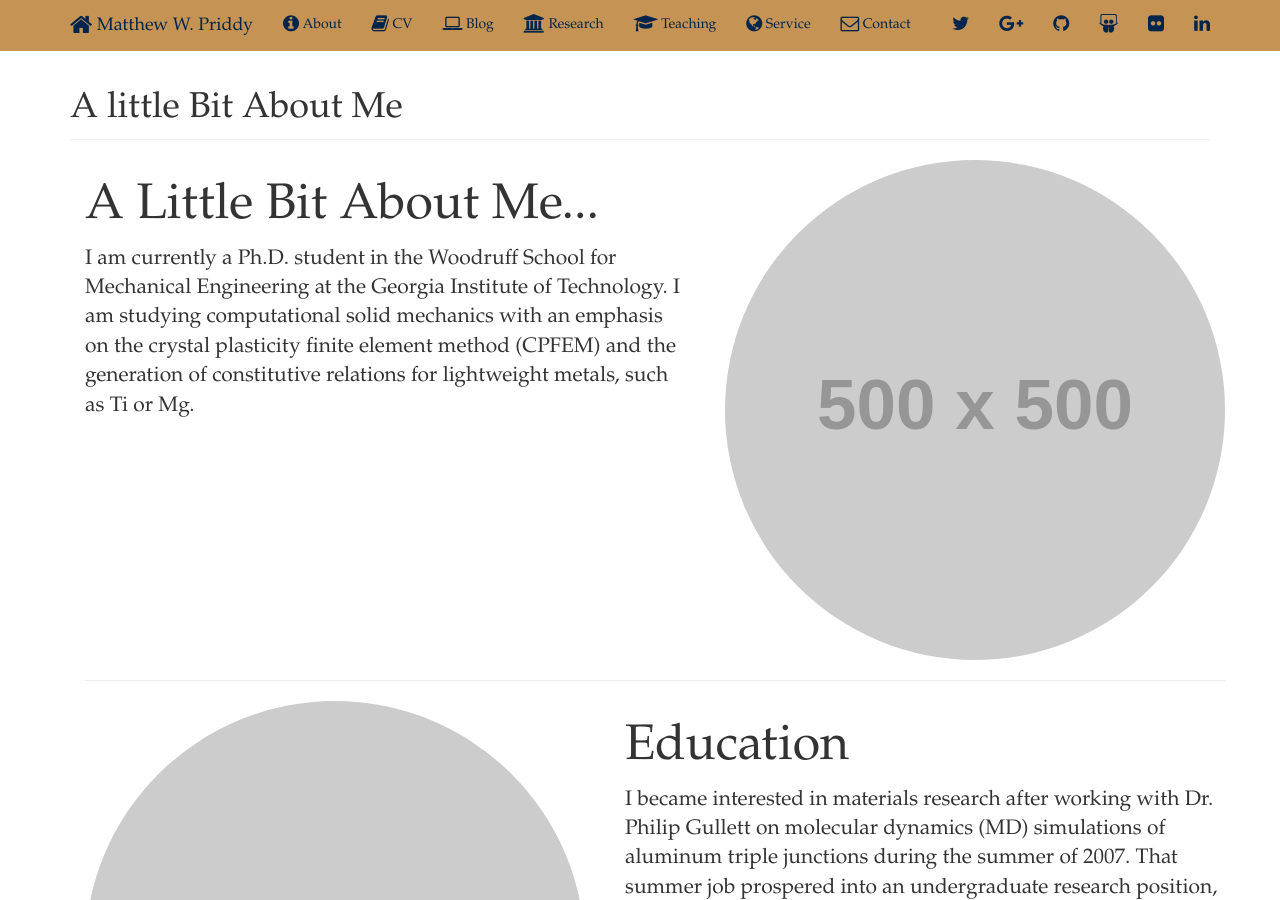
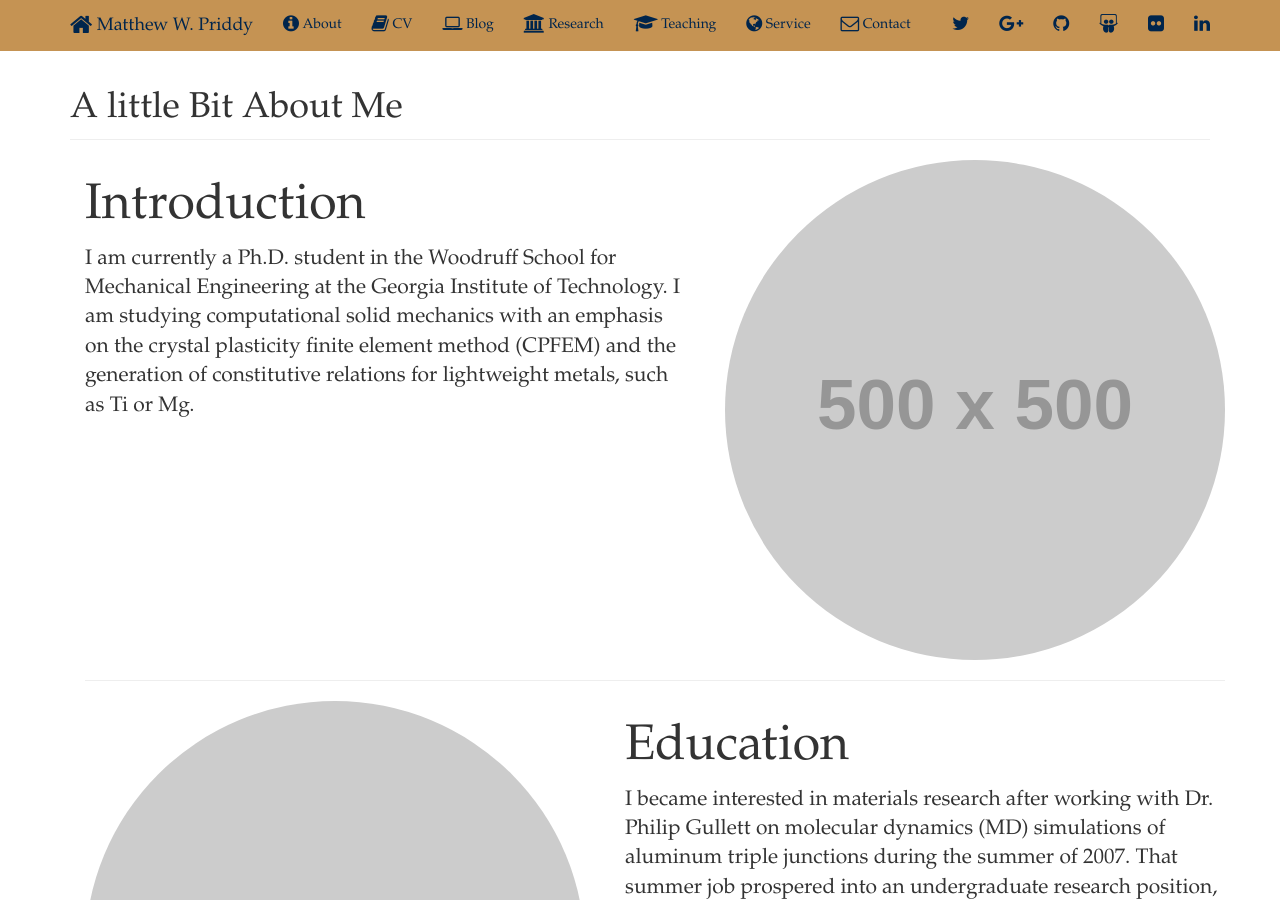
Before and after one commit to mwpriddy/mwpriddy.github.io, a Jekyll site: the page built from about/index.html, in a window 1280 px wide and 900 px high. Built offline with Jekyll 4.4.1, drawn with Linux system fonts in a browser that asks for light colours; nearby versions of some CDN libraries.

Commit message:
Update index.html

```diff
--- a/about/index.html
+++ b/about/index.html
@@ -18,7 +18,7 @@ title: A little Bit About Me
         <!-- First Featurette -->
         <div class="featurette" id="about">
             <img class="featurette-image img-circle img-responsive pull-right" src="http://placehold.it/500x500">
-            <h2 class="featurette-heading">A Little Bit About Me...
+            <h2 class="featurette-heading">Introduction
                <!-- <span class="text-muted">Will Catch Your Eye</span> -->
             </h2>
             <p class="lead">I am currently a Ph.D. student in the Woodruff School for Mechanical Engineering at the  Georgia Institute of Technology. I am studying computational solid mechanics with an emphasis on the crystal plasticity finite element method (CPFEM) and the generation of constitutive relations for lightweight metals, such as Ti or Mg.  </p>
```
